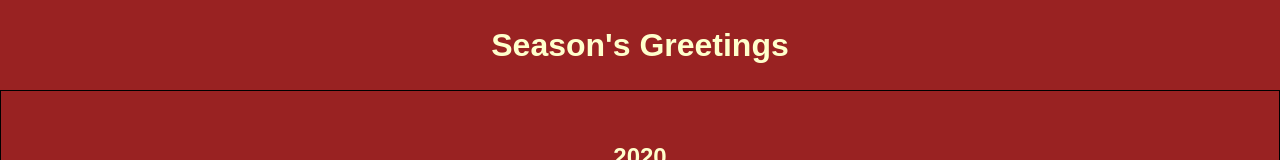
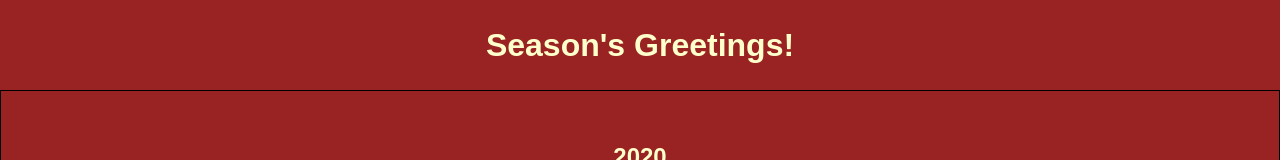
Before and after one commit to tesliim07/worksheet-4-works, a plain HTML site: page index.html in a window 1280 px wide. Shown: the top 160 px of the page. Drawn offline with Linux system fonts and the light colour scheme.

Commit message:
exclamation

```diff
--- a/index.html
+++ b/index.html
@@ -6,7 +6,7 @@
 
 <body>
     <article>
-        <h1>Season's Greetings</h1>
+        <h1>Season's Greetings!</h1>
         <section>
             <div>
                 <h2>2020</h2>
```
